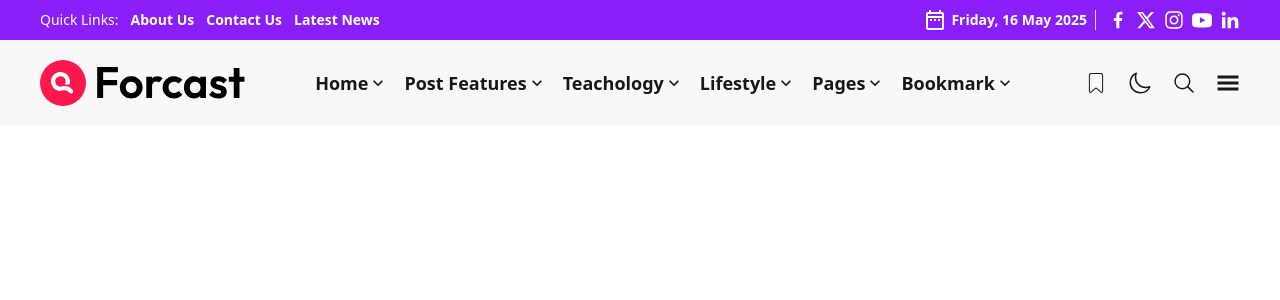
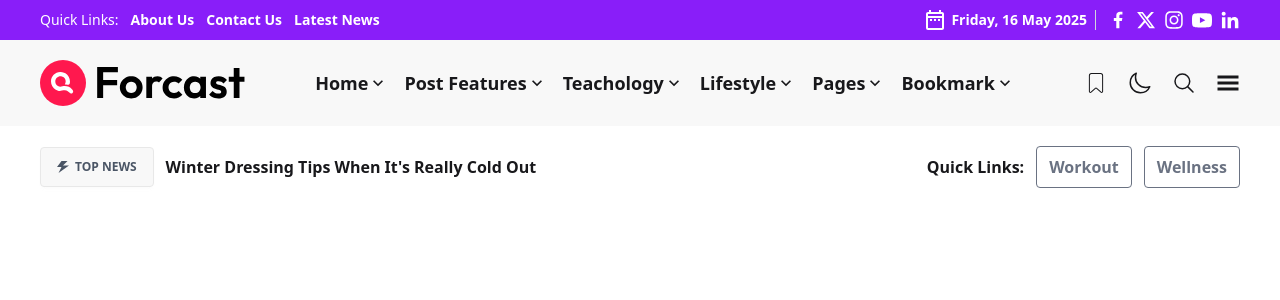
Before and after one commit to bharatroy4D/blogs-website, a React (Vite) app: page / in a window 1280 px wide. Shown: the top 300 px of the page. Built offline with nearby package versions, Linux system fonts and the light colour scheme.

Commit message:
home route upper title  added

```diff
--- a/src/Components/Navbar/Navbar.jsx
+++ b/src/Components/Navbar/Navbar.jsx
@@ -15,13 +15,13 @@ const Navbar = () => {
                     <img src={logo} alt="" />
                     {/* navbar route */}
                     <div className='flex  gap-4 items-center'>
-                        <NavLink to="home" className="flex items-center">Home <MdOutlineKeyboardArrowDown className='text-xl' />
+                        <NavLink to="/" className="flex items-center">Home <MdOutlineKeyboardArrowDown className='text-xl' />
                         </NavLink>
-                        <NavLink to="postFeatures" className="flex items-center">Post Features  <MdOutlineKeyboardArrowDown className='text-xl' /></NavLink>
-                        <NavLink to="teachology" className="flex items-center">Teachology  <MdOutlineKeyboardArrowDown className='text-xl' /></NavLink>
-                        <NavLink to="lifeStyle" className="flex items-center">Lifestyle  <MdOutlineKeyboardArrowDown className='text-xl' /></NavLink>
-                        <NavLink to="pages" className="flex items-center">Pages  <MdOutlineKeyboardArrowDown className='text-xl' /></NavLink>
-                        <NavLink to="bookmark" className="flex items-center">Bookmark  <MdOutlineKeyboardArrowDown className='text-xl' /></NavLink>
+                        <NavLink to="/postFeatures" className="flex items-center">Post Features  <MdOutlineKeyboardArrowDown className='text-xl' /></NavLink>
+                        <NavLink to="/teachology" className="flex items-center">Teachology  <MdOutlineKeyboardArrowDown className='text-xl' /></NavLink>
+                        <NavLink to="/lifeStyle" className="flex items-center">Lifestyle  <MdOutlineKeyboardArrowDown className='text-xl' /></NavLink>
+                        <NavLink to="/pages" className="flex items-center">Pages  <MdOutlineKeyboardArrowDown className='text-xl' /></NavLink>
+                        <NavLink to="/bookmark" className="flex items-center">Bookmark  <MdOutlineKeyboardArrowDown className='text-xl' /></NavLink>
                     </div>
                     {/* navbar othe icon */}
                     <div className='flex gap-5 items-center text-2xl'>
--- /dev/null
+++ b/src/Pages/Home/Home.jsx
@@ -0,0 +1,23 @@
+import React from 'react';
+import { ImPower } from 'react-icons/im';
+
+const Home = () => {
+    return (
+        <div className='max-w-7xl px-5 py-5 lg:px-10 mx-auto'>
+            <div className='flex items-center justify-between'>
+                <div className='flex items-center gap-3 '>
+                    <button className='btn  text-xs text-gray-600 font-bold uppercase '><ImPower />
+                        top news</button>
+                    <p className=' font-semibold hover:underline'><link rel="stylesheet" href="#" />Winter Dressing Tips When It's Really Cold Out</p>
+                </div>
+                <div className='flex items-center gap-3'>
+                    <p className='font-bold'>Quick Links:</p>
+                    <p className='font-bold text-gray-500 border border-gray-500 rounded py-2 px-3'>Workout</p>
+                    <p className='font-bold text-gray-500 border border-gray-500 rounded py-2 px-3'>Wellness</p>
+                </div>
+            </div>
+        </div>
+    );
+};
+
+export default Home;
```
Also changed, not shown: src/main.jsx (+7 -0 lines).
